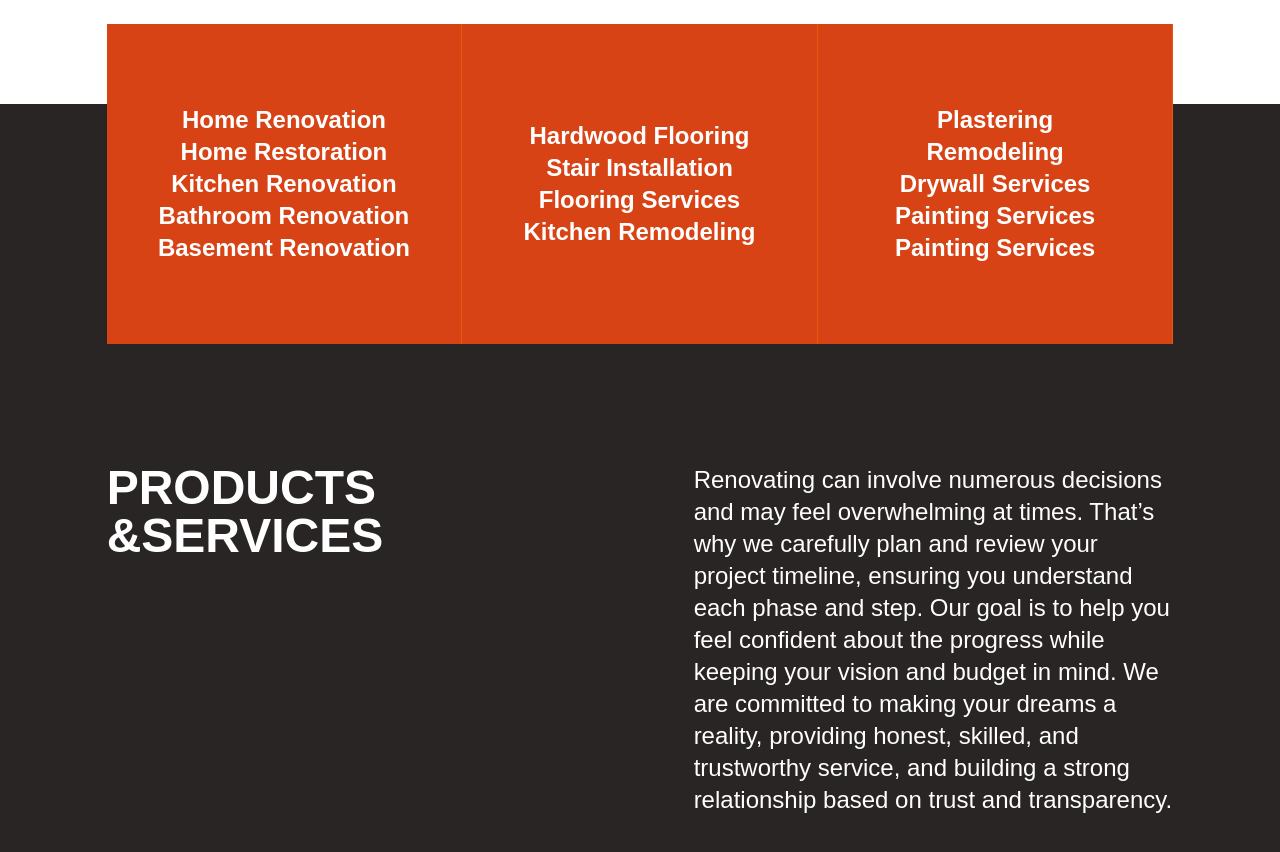
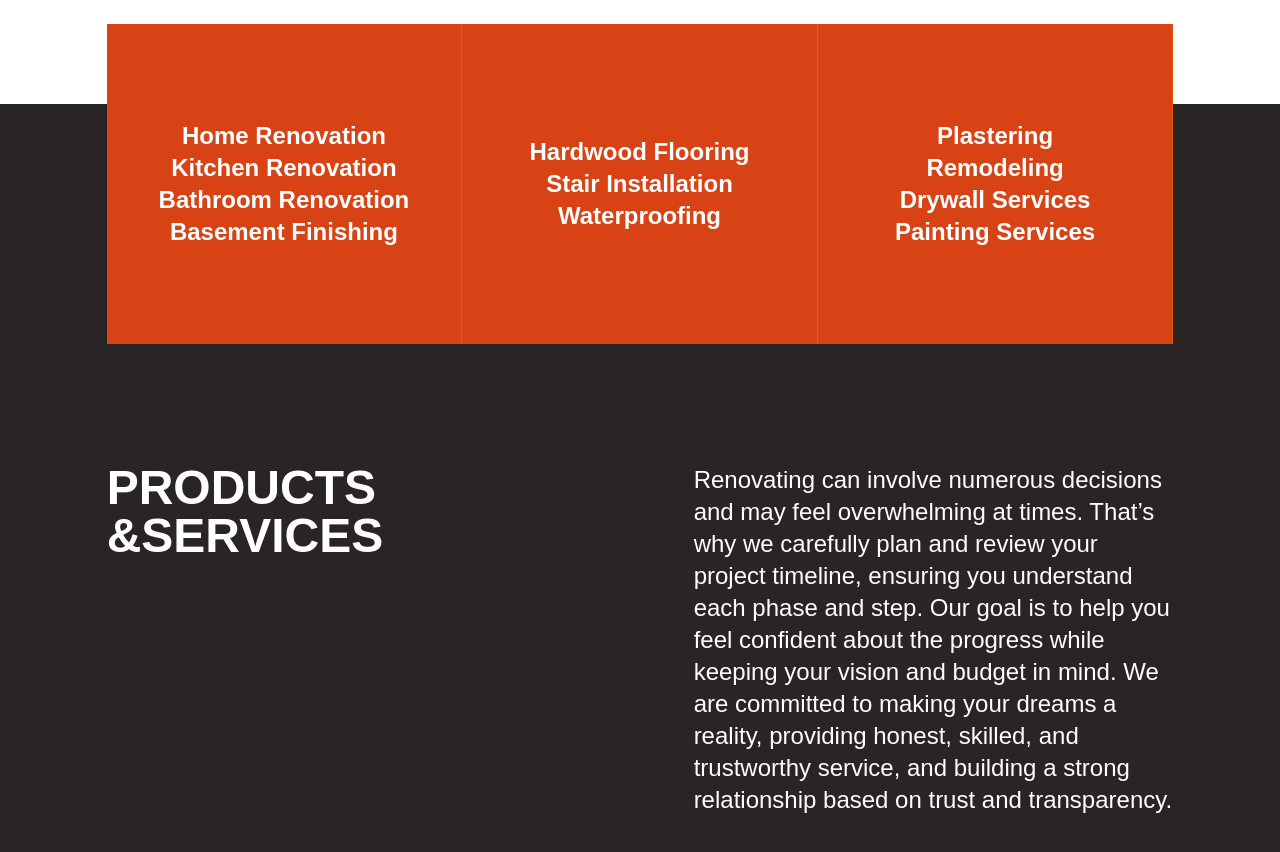
Before and after one commit to Kosta155/SophieHome, a React (Vite) app: page / in a window 1280 px wide. Shown: the part 1100-1952 px from the top of the page. Built offline with nearby package versions, Linux system fonts and the light colour scheme.

Commit message:
services updated

```diff
--- a/src/Work-List-Component/WorkList.jsx
+++ b/src/Work-List-Component/WorkList.jsx
@@ -4,15 +4,15 @@ import React from 'react';
 const workList =[
     {
         id:1,
-        list:['Home Renovation','Home Restoration','Kitchen Renovation','Bathroom Renovation','Basement Renovation']
+        list:['Home Renovation','Kitchen Renovation','Bathroom Renovation','Basement Finishing']
     },
     {
         id:2,
-        list:['Hardwood Flooring','Stair Installation','Flooring Services','Kitchen Remodeling']
+        list:['Hardwood Flooring','Stair Installation','Waterproofing']
     },
     {
         id:3,
-        list:['Plastering','Remodeling','Drywall Services','Painting Services','Painting Services']
+        list:['Plastering','Remodeling','Drywall Services','Painting Services']
     }
 ]
 
```
